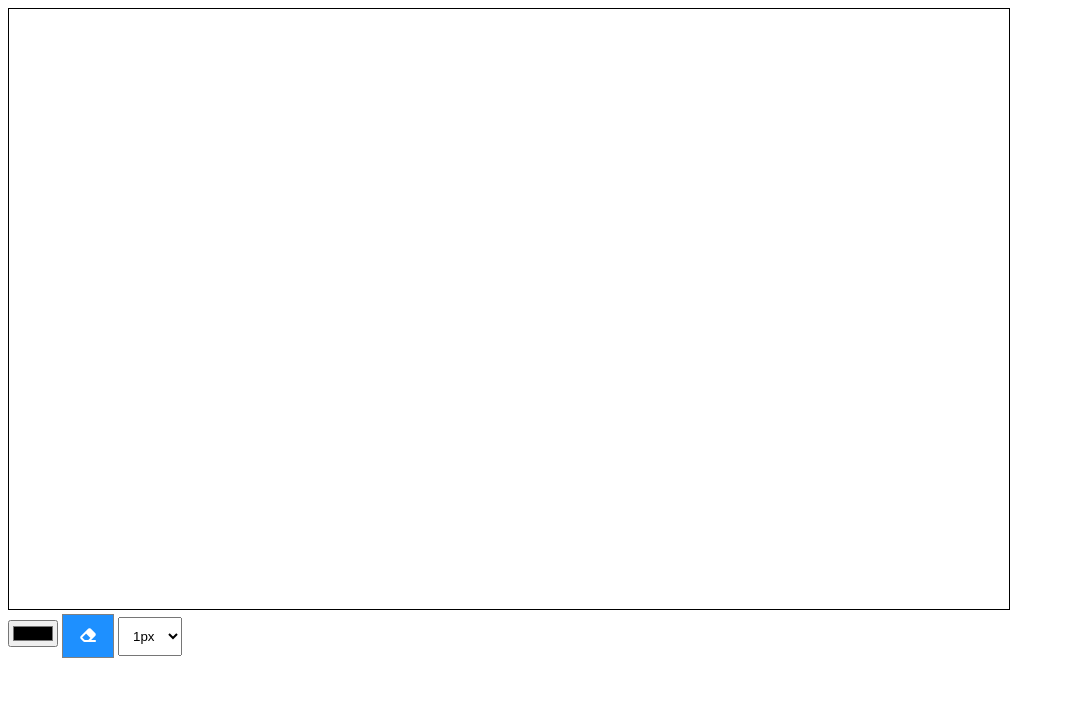
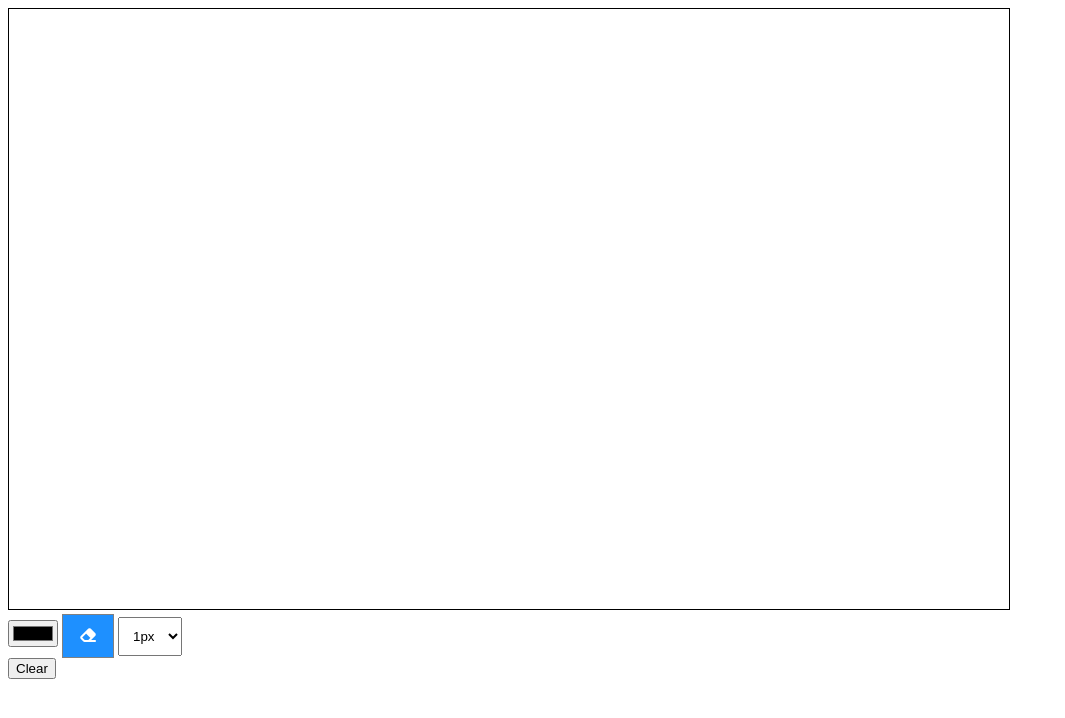
Before and after one commit to ned98/Budget-Paint, a plain HTML site: page index.html in a window 1280 px wide. Shown: the whole page, without its empty margins (0-1065 px from the left). Drawn offline with nearby package versions, Linux system fonts and the light colour scheme.

Commit message:
Added Clear Canvas Button

```diff
--- a/index.html
+++ b/index.html
@@ -31,6 +31,10 @@
         </select>
     </div>
 
+    <div class="clear-canvas">
+        <button type="button" class="btn-clear-canvas">Clear</button>
+    </div>
+
     <script src="app.js"></script>
 </body>
 
```
